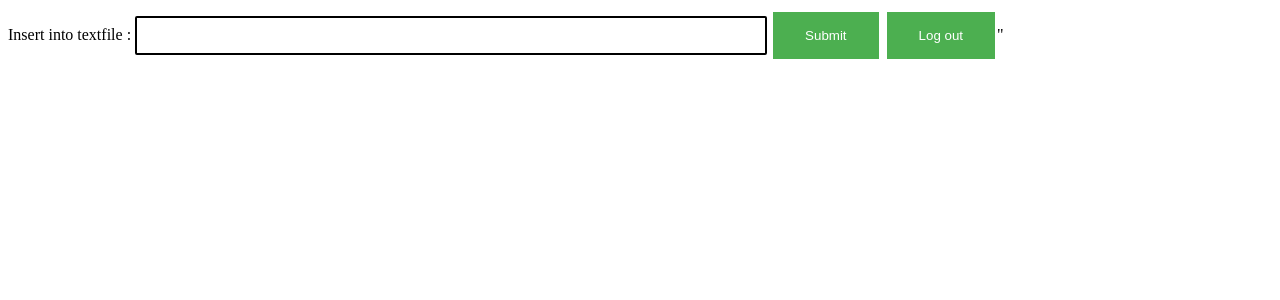
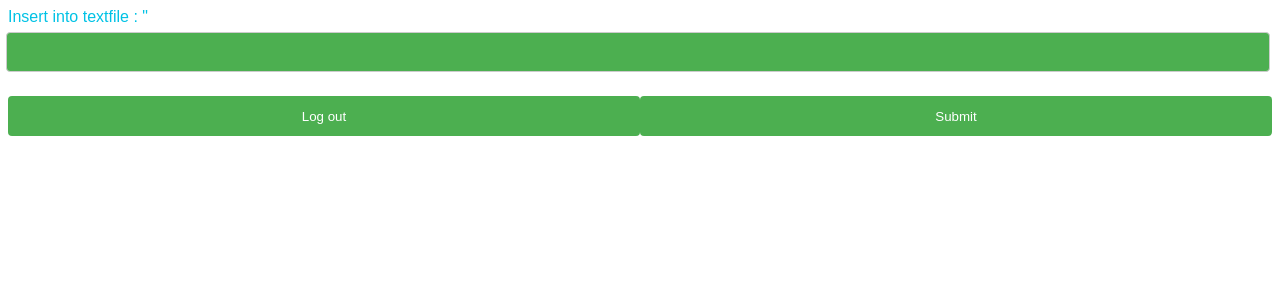
Before and after one commit to Angelic0strich/SportsSweden, a PHP site: page /sportsweden/html/user.php in a window 1280 px wide. Shown: the top 300 px of the page. Run offline with PHP 8.4, Linux system fonts and the light colour scheme; the visitor is signed in with stand-in values (Sample User, id 1).

Commit message:
centered stylesheet #3

```diff
--- a/css/mainstyle.css
+++ b/css/mainstyle.css
@@ -275,7 +275,7 @@
     padding : 20px;
     width: 50%;
 }
-/* editnews specification */
+/* footer specification */
 footer {
     display: block;
     width: 100%;
@@ -303,3 +303,92 @@
     cursor: pointer;
     text-decoration: none;
 }
+/* form-club specification */
+.form-club-body
+{
+    background-color: #cccccc;
+    font-family: "Fjalla One", "Arial Black";
+    font-size: 40px;
+    color: #00c2e5;
+}
+.form
+{
+    background-color: #888888;
+    display: block;
+    margin: 0 auto;
+    max-width: 30%;
+
+}
+
+input, select{
+    float: right;
+    width: 250px;
+    height: 40px;
+}
+#sport, #city
+{
+    font-family: "Patua One", sans-serif;
+    font-size: 20px;
+}
+.submit
+{
+    text-align: center;
+}
+#submit
+{
+    height: 60px;
+    font-size: 40px;
+}
+/* show-club specification */
+.image, .logo
+{
+    display: block;
+    margin: 0 auto;
+    max-width: 100%;
+}
+h1
+{
+    font-family: "Fjalla One", "Arial Black";
+    font-size:  80px;
+    color: #00c2e5;
+}
+h2
+{
+    font-family: "Fjalla One", "Arial Black";
+    font-size: 40px;
+}
+p
+{
+    font-family: "Fjalla One", "Arial Black";
+    font-size : 30px;
+    text-align: center;
+}
+.website
+{
+    font-family: "Fjalla One", "Arial Black";
+    font-size : 30px;
+    display: block;
+    margin: 0 auto;
+    max-width: 100%;
+}
+/* user specification */
+.user-text {
+    background-color: #4CAF50;
+    border: none;
+    color: white;
+    padding: 16px 32px;
+    text-decoration: none;
+    margin: 4px 2px;
+    cursor: pointer;
+
+}
+
+.user-submit {
+    width: 50%;
+    padding: 10px;
+    margin: 8px 0;
+    box-sizing: border-box;
+    border: 2px solid black;
+    border-radius: 2px;
+
+}
--- a/css/user.css
+++ b/css/user.css
@@ -1,4 +1,4 @@
-input[type=submit] {
+.user-text {
     background-color: #4CAF50;
     border: none;
     color: white;
@@ -9,7 +9,7 @@
 
 }
 
-input[type=text] {
+.user-submit {
     width: 50%;
     padding: 10px;
     margin: 8px 0;
--- a/html/form-club.php
+++ b/html/form-club.php
@@ -4,11 +4,11 @@
     <meta charset="UTF-8">
     <title>Add a new club</title>
     <link rel="icon" type="image/png" href="../img/Sports-Sweden-crop-logo.png">
-    <link rel="stylesheet" href="../css/form-club.css">
+    <link rel="stylesheet" href="../css/mainstyle.css">
     <link href="https://fonts.googleapis.com/css?family=Fjalla+One&display=swap" rel="stylesheet">
     <link href="https://fonts.googleapis.com/css?family=Patua+One&display=swap" rel="stylesheet">
 </head>
-<body>
+<body class="form-club-body">
 <div class="form">
 
 
--- a/html/showclub.php
+++ b/html/showclub.php
@@ -6,7 +6,7 @@
 <head>
     <title>Show Club</title>
     <meta charset="UTF-8">
-    <link rel="stylesheet" type="text/css" href="../css/showclub.css">
+    <link rel="stylesheet" type="text/css" href="../css/mainstyle.css">
     <link rel="icon" href="../img/Sports-Sweden-crop-logo.png">
     <link href="https://fonts.googleapis.com/css?family=Fjalla+One&display=swap" rel="stylesheet">
     <link href="https://fonts.googleapis.com/css?family=Patua+One&display=swap" rel="stylesheet">
--- a/html/user.php
+++ b/html/user.php
@@ -22,7 +22,7 @@
 <!DOCTYPE html>
 <html>
 <head>
-    <link rel="stylesheet" href="../css/user.css">
+    <link rel="stylesheet" href="../css/mainstyle.css">
 </head>
 <body>
 <?php
@@ -35,9 +35,9 @@
 ?>
 <form action="#" method="post">
     <label for='fname'>Insert into textfile : </label>
-    <input type='text' id='fname' name='text'>
-    <input type='submit' value='Submit' name='submit'>
-    <input type='submit' value='Log out' name='logout'>"
+    <input class ="user-text"type='text' id='fname' name='text'>
+    <input class ="user-submit" type='submit' value='Submit' name='submit'>
+    <input class ="user-submit" type='submit' value='Log out' name='logout'>"
 </form>
 </body>
 </html>
```
Also changed, not shown: html/shownews.php (+3 -10 lines).
